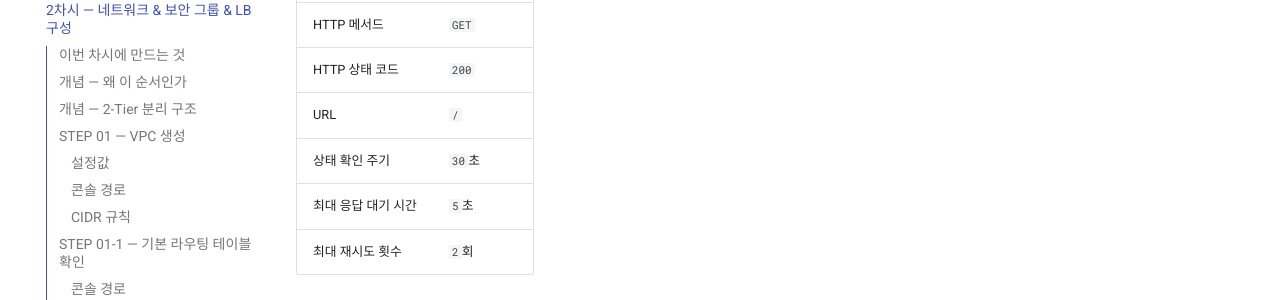
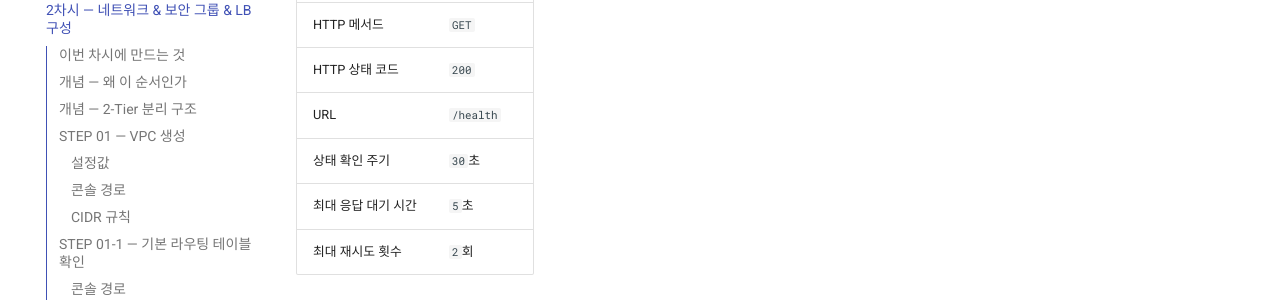
Before and after one commit to skilleat-labs/cloud-native-minwon-lab, an MkDocs documentation site: the page built from docs/day1/session2.md, in a window 1280 px wide and 900 px high, scrolled down 12652 px. Shown: the part 152-452 px from the top of the window. Built offline with MkDocs 1.6.1 and Material for MkDocs 9.7.7, drawn with Linux system fonts in a browser that asks for light colours.

Commit message:
day1/session2: 헬스체크 URL /health 로 복구
Co-Authored-By: Claude Sonnet 4.6 <noreply@anthropic.com>

```diff
--- a/docs/day1/session2.md
+++ b/docs/day1/session2.md
@@ -352,7 +352,7 @@ Network > Load Balancer > 로드 밸런서 생성
 | 상태 확인 포트 | 멤버 포트 |
 | HTTP 메서드 | `GET` |
 | HTTP 상태 코드 | `200` |
-| URL | `/` |
+| URL | `/health` |
 | 상태 확인 주기 | `30`초 |
 | 최대 응답 대기 시간 | `5`초 |
 | 최대 재시도 횟수 | `2`회 |
```
